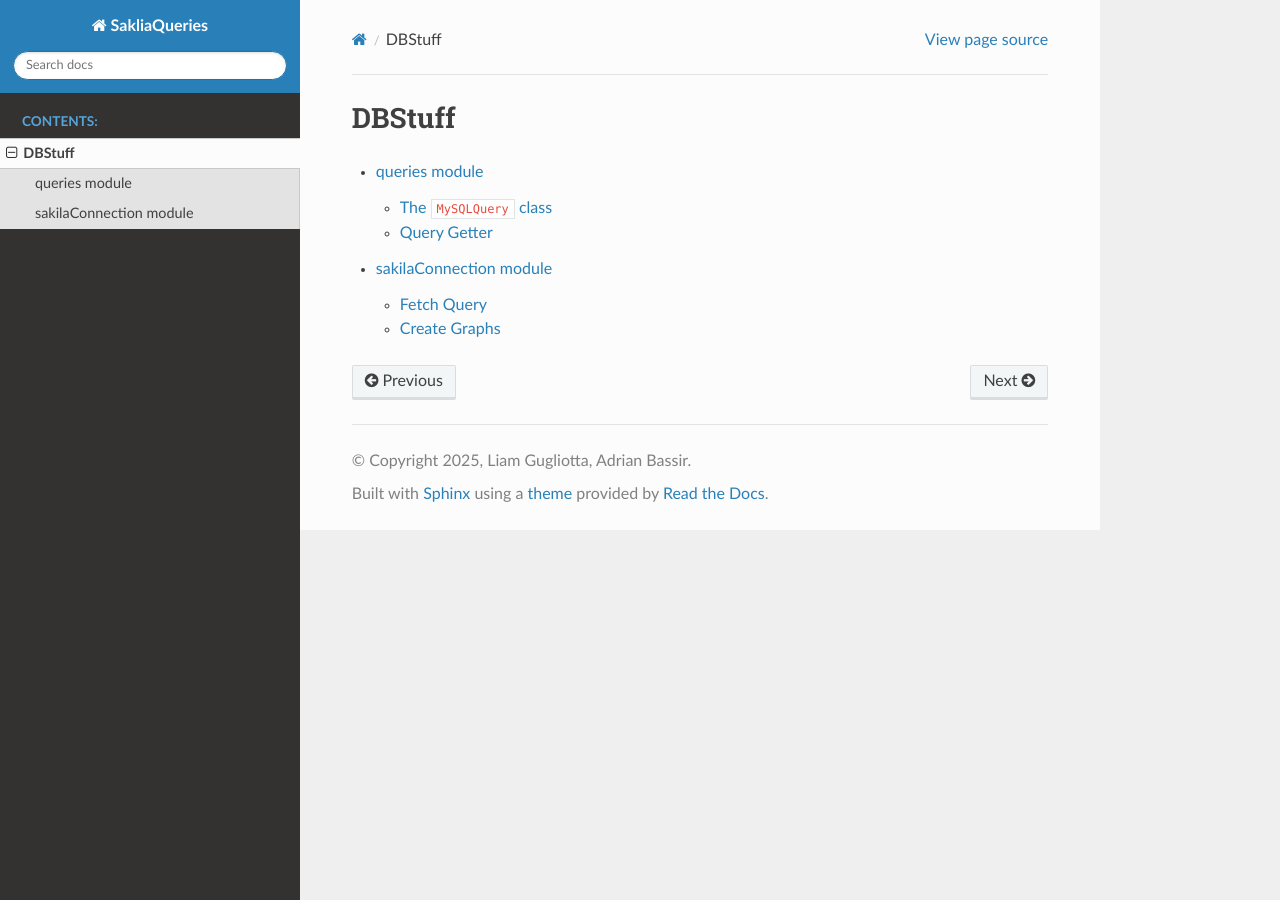
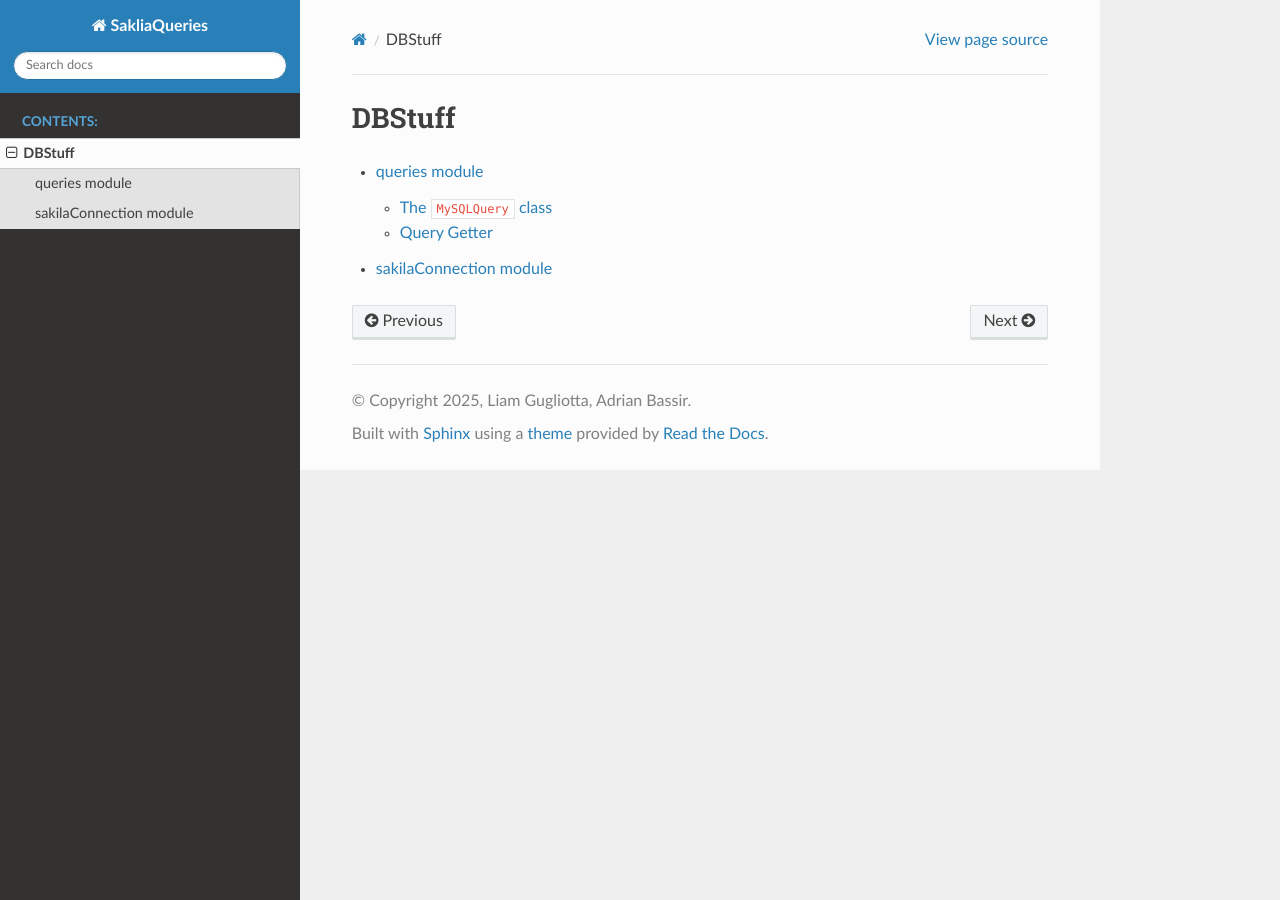
Before and after one commit to LGugs3/csi300-project2, a Sphinx documentation site: the page built from docs/source/modules.rst, in a window 1280 px wide. Built offline with Sphinx 7.4.7 and the Read the Docs theme 3.1.0, drawn with Linux system fonts in a browser that asks for light colours.

Commit message:
more changes

```diff
--- a/docs/source/sakilaConnection.rst
+++ b/docs/source/sakilaConnection.rst
@@ -2,17 +2,5 @@
 =======================
 
 .. automodule:: sakilaConnection
-   :members:
-   :show-inheritance:
+   :members: execute_cursor, new_bar_graph
    :undoc-members:
-
-Fetch Query
-***********
-.. autofunction:: sakilaConnection.execute_cursor
-   :no-index:
-
-
-Create Graphs
-*************
-.. autofunction:: sakilaConnection.new_bar_graph
-   :no-index:
```
